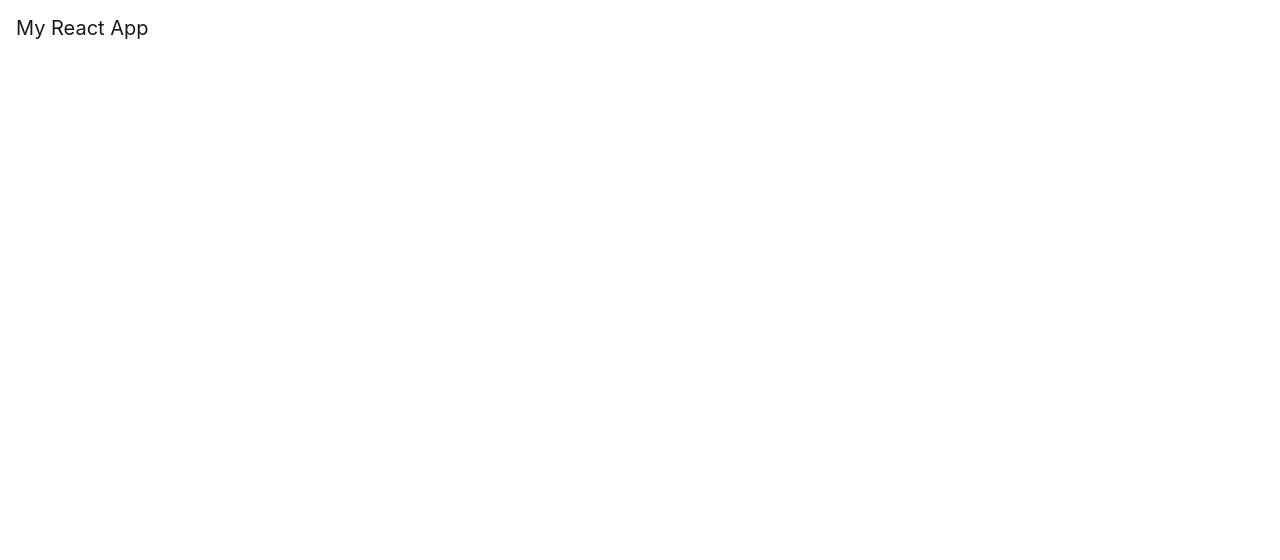
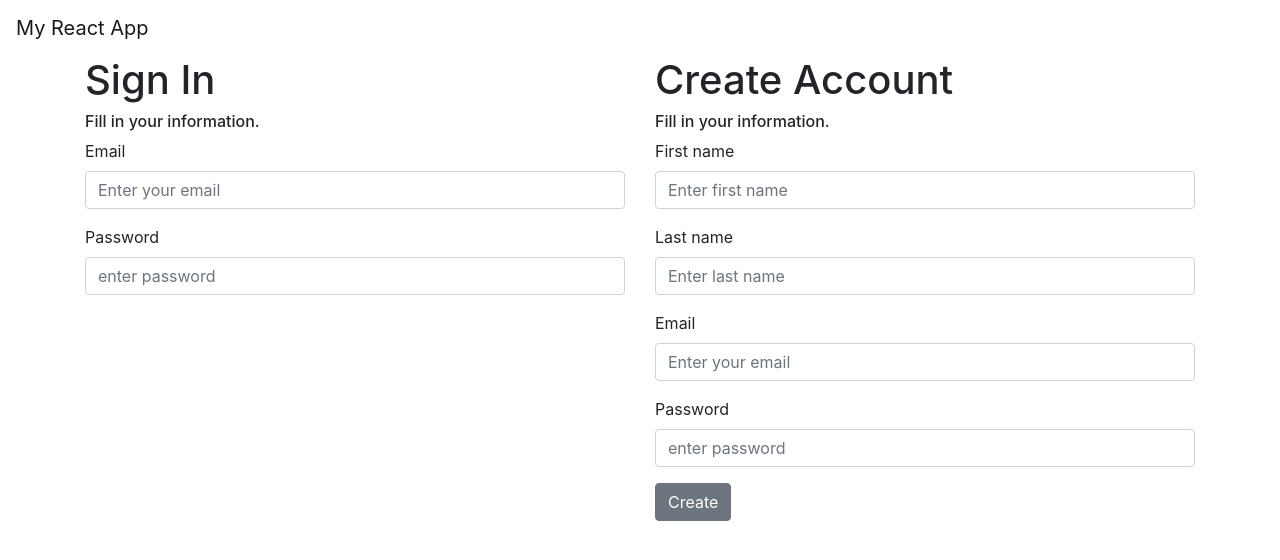
Before and after one commit to kylebeavin/PERNAppClient, a React (Create React App) app: page / in a window 1280 px wide. Shown: the top 560 px of the page. Built offline with nearby package versions, Linux system fonts and the light colour scheme.

Commit message:
created login/signin kb

```diff
--- a/src/App.js
+++ b/src/App.js
@@ -1,8 +1,10 @@
 import React, { Component } from 'react';
 import SiteBar from './home/Navbar';
+import Auth from './auth/Auth';
+import { BrowserRouter as Router, Route, Switch } from 'react-router-dom';
 
 class App extends Component {
-  constructor(){
+  constructor() {
     super();
     this.state = {
       sessionToken: ''
@@ -12,20 +14,23 @@ class App extends Component {
   componentWillMount() {
     const token = localStorage.getItem('token');
     if (token && !this.state.sessionToken) {
-      this.setState({ sessionToken: token});
+      this.setState({ sessionToken: token });
     }
   }
 
   setSessionState = (token) => {
     localStorage.setItem('token', token);
-    this.setState({ sessionToken: token});
+    this.setState({ sessionToken: token });
   }
 
   render() {
     return (
-      <div>
-        <SiteBar />
-      </div>
+      <Router>
+        <div>
+          <SiteBar />
+          <Auth setToken={this.setSessionState}/>
+        </div>
+      </Router>
     );
   }
 }
--- a/src/auth/Auth.js
+++ b/src/auth/Auth.js
@@ -0,0 +1,21 @@
+import React from 'react';
+import { Container, Row, Col } from 'reactstrap';
+import Create from './Create';
+import Signin from './Signin';
+
+const Auth = (props) => {
+    return (
+        <Container>
+            <Row>
+                <Col md='6'>
+                    <Signin setToken={props.setToken}/>
+                </Col>
+                <Col md='6'>
+                    <Create setToken={props.setToken}/>
+                </Col>
+            </Row>
+        </Container>
+    )
+}
+
+export default Auth;
--- /dev/null
+++ b/src/auth/Create.js
@@ -0,0 +1,64 @@
+import React, { Component } from "react";
+import { Form, FormGroup, Label, Input, Button } from 'reactstrap';
+
+class Create extends Component {
+    constructor(props) {
+        super(props)
+        this.state = {
+            firstname: '',
+            lastname: '',
+            email: '',
+            password: ''
+        };
+    }
+
+    handleChange = (event) => {
+        this.setState({
+            [event.target.name]: event.target.value,
+        });
+    }
+
+    handleSubmit = (event) => {
+        fetch("http://localhost:3000/api/user", {
+            method: 'POST',
+            body: JSON.stringify({user:this.state}),
+            headers: new Headers({
+                'Content-Type': 'application/json'
+            }).then(
+                (response) => response.json()
+            ).then(data => {
+                this.props.setToken(data.sessionToken)
+            })
+        })
+        event.preventDefault();
+    }
+
+    render() {
+        return (
+            <div>
+                <h1>Create Account</h1>
+                <h6>Fill in your information.</h6>
+                <Form onSubmit={this.handleSubmit}>
+                    <FormGroup >
+                        <Label for="firstname">First name</Label>
+                        <Input  type="text" name="firstname" placeholder="Enter first name" onChange={this.handleChange}/>
+                    </FormGroup>
+                    <FormGroup>
+                        <Label for="lastname">Last name</Label>
+                        <Input  type="text" name="lastname" placeholder="Enter last name" onChange={this.handleChange}/>
+                    </FormGroup>
+                    <FormGroup>
+                        <Label for="email">Email</Label>
+                        <Input  type="text" name="email" placeholder="Enter your email" onChange={this.handleChange}/>
+                    </FormGroup>
+                    <FormGroup>
+                        <Label for="password">Password</Label>
+                        <Input type="password" name="password" placeholder="enter password" onChange={this.handleChange}/>
+                    </FormGroup>
+                    <Button type="submit"> Create </Button>
+                </Form>
+            </div>
+        )
+    }
+}
+export default Create;
--- /dev/null
+++ b/src/auth/Signin.js
@@ -0,0 +1,29 @@
+import React, { Component } from "react";
+import { Form, FormGroup, Label, Input, Button } from 'reactstrap';
+
+class Signin extends Component {
+    constructor(props) {
+        super(props)
+        this.state = {};
+    }
+
+    render() {
+        return (
+            <div>
+                <h1>Sign In</h1>
+                <h6>Fill in your information.</h6>
+                <Form>
+                    <FormGroup>
+                        <Label for="email">Email</Label>
+                        <Input  type="text" name="email" placeholder="Enter your email" />
+                    </FormGroup>
+                    <FormGroup>
+                        <Label for="password">Password</Label>
+                        <Input type="password" name="password" placeholder="enter password" />
+                    </FormGroup>
+                </Form>
+            </div>
+        )
+    }
+}
+export default Signin;
```
Also changed, not shown: src/auth/Login.js (deleted), src/auth/Signup.js (deleted).
